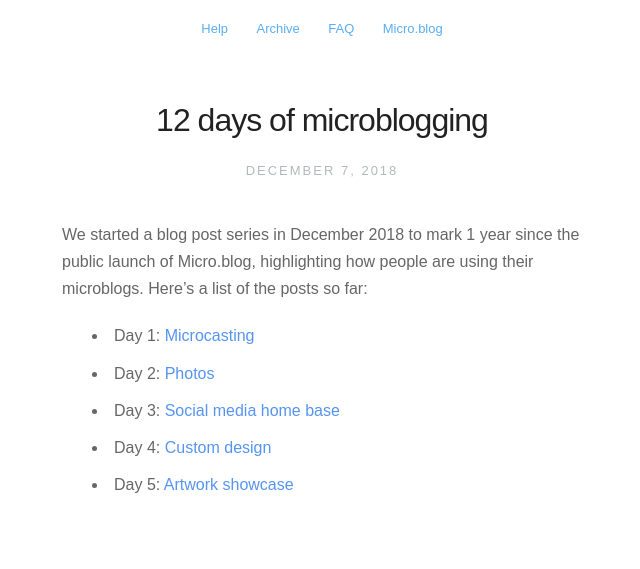
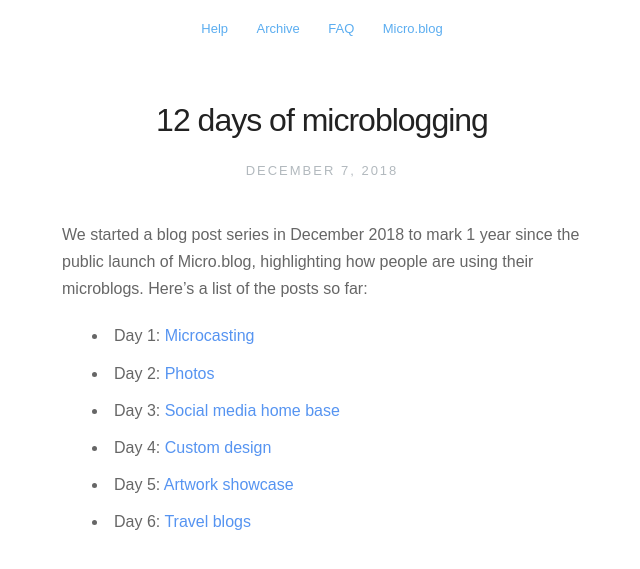
Before and after one commit to microdotblog/help.micro.blog, a Jekyll site: the page built from _posts/2018-12-07-12-days.markdown, in a window 1280 px wide. Shown: the top 569 px of the page, without its empty margins (318-958 px from the left). Built offline with Jekyll 4.4.1, drawn with Linux system fonts in a browser that asks for light colours; nearby versions of some CDN libraries.

Commit message:
Added day 6.

```diff
--- a/_posts/2018-12-07-12-days.markdown
+++ b/_posts/2018-12-07-12-days.markdown
@@ -11,3 +11,4 @@
 * Day 3: [Social media home base](https://manton.org/2018/12/05/174334.html)
 * Day 4: [Custom design](https://manton.org/2018/12/06/161911.html)
 * Day 5: [Artwork showcase](https://manton.org/2018/12/07/195857.html)
+* Day 6: [Travel blogs](https://www.manton.org/2018/12/08/234348.html)
```
